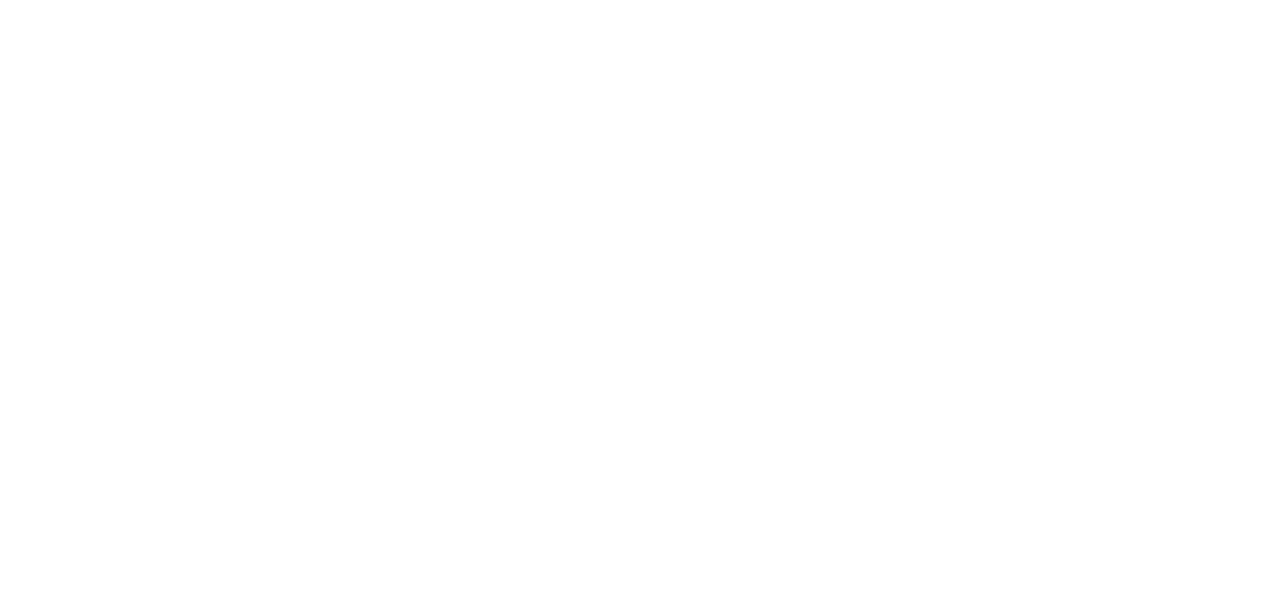
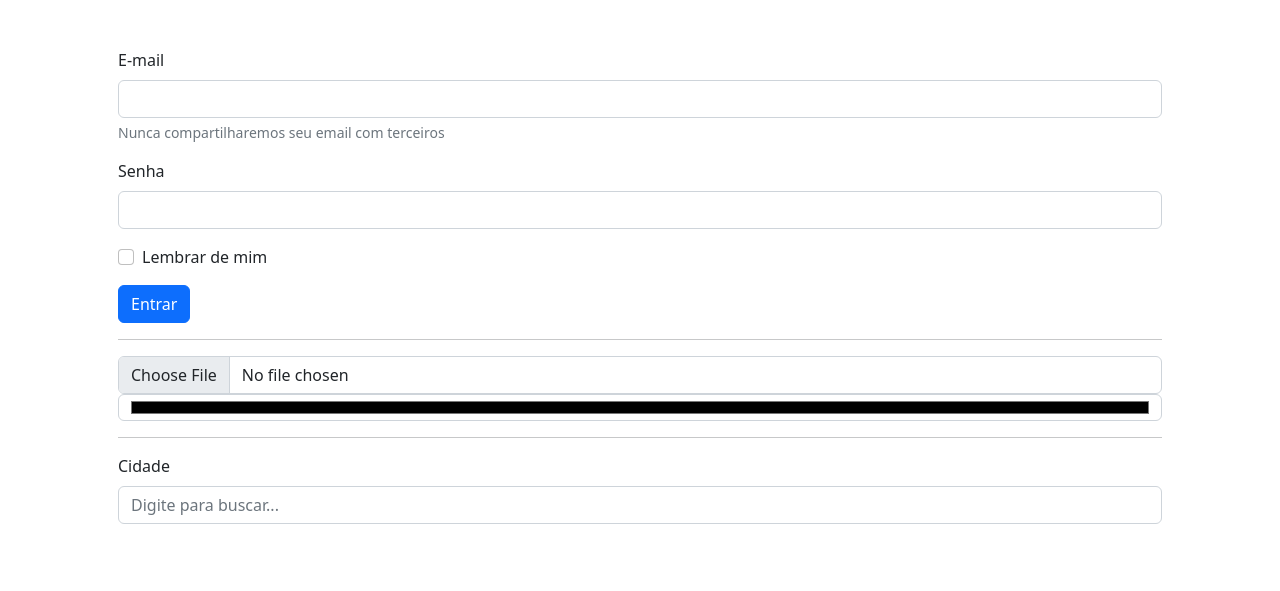
Before and after one commit to Bacarinx/bootstrap-curso, a website: page aula18/modelo.html in a window 1280 px wide. Drawn offline with nearby package versions, Linux system fonts and the light colour scheme.

Commit message:
Update modelo.html

```diff
--- a/aula18/modelo.html
+++ b/aula18/modelo.html
@@ -12,6 +12,42 @@
     <title>Modelo</title>
 </head>
 <body>
+    <div class="container p-5">
+        <form>
+            <div class="mb-3">
+                <label for="email" class="form-label">E-mail</label>
+                <input type="email" id="email" class="form-control" readonly>
+                <div class="form-text">Nunca compartilharemos seu email com terceiros</div>
+            </div>
 
+            <div class="mb-3">
+                <label for="senha" class="form-label">Senha</label>
+                <input type="password" id="senha" class="form-control">
+            </div>
+
+            <div class="mb-3 form-check">
+                <input type="checkbox" id="lembrar" class="form-check-input">
+                <label for="lembrar" class="form-check-label">Lembrar de mim</label>
+            </div>
+            <button type="submit" class="btn btn-primary">Entrar</button>
+        </form>
+        <hr>
+        <input type="file" id="arquivo" class="form-control">
+        <input type="color" id="cor" class="form-control">
+        <hr>
+        <div class="mb-3">
+            <label for="" class="form-label">Cidade</label>
+            <input list="cidades" type="text" class="form-control" placeholder="Digite para buscar...">
+            <datalist id="cidades">
+                <option value="cidade 1"></option>
+                <option value="cidade 2"></option>
+                <option value="cidade 3"></option>
+                <option value="cidade 4"></option>
+                <option value="cidade 5"></option>
+                <option value="cidade 6"></option>
+            </datalist>
+        </div>
+
+    </div>
 </body>
 </html>
```
